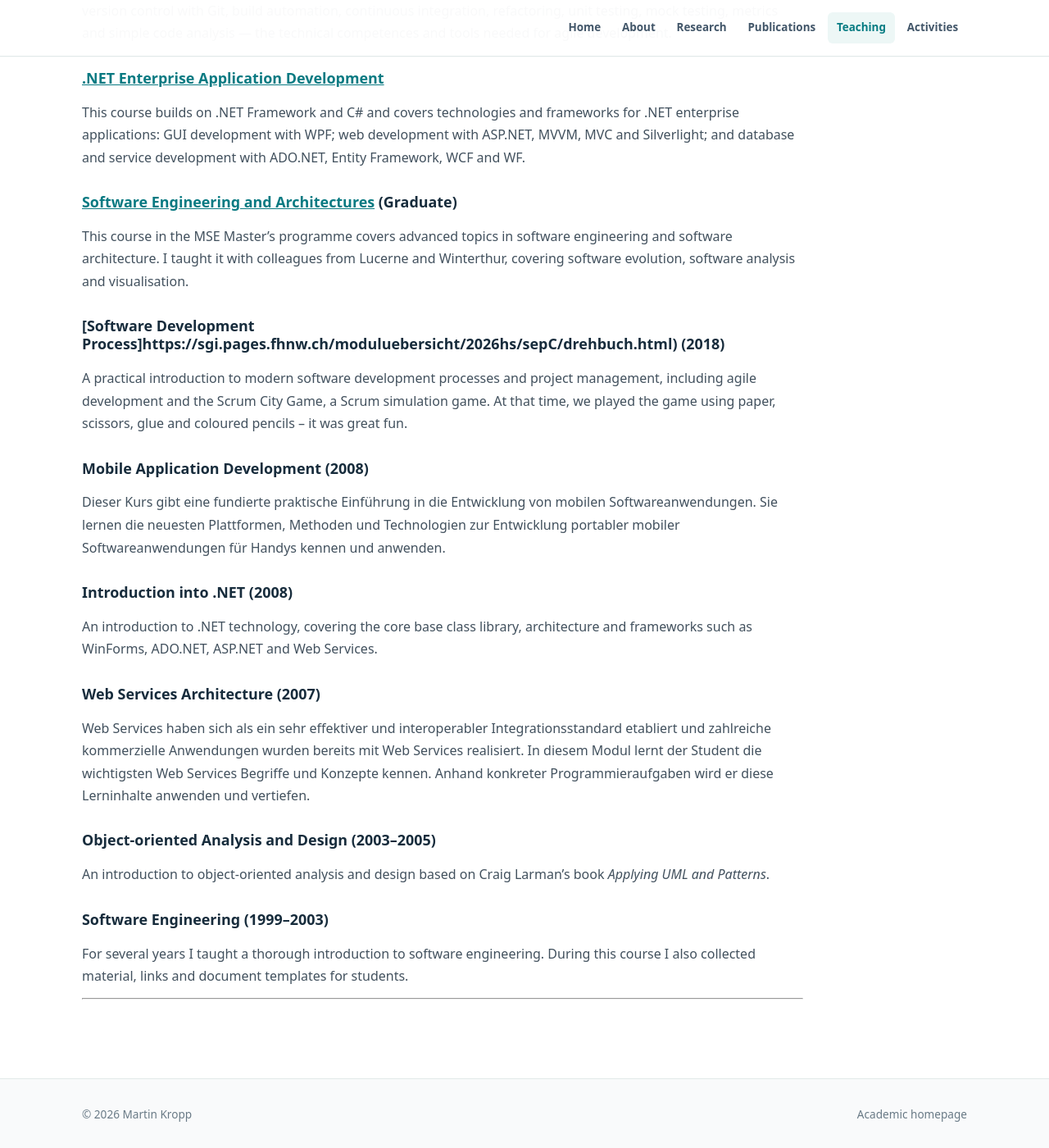
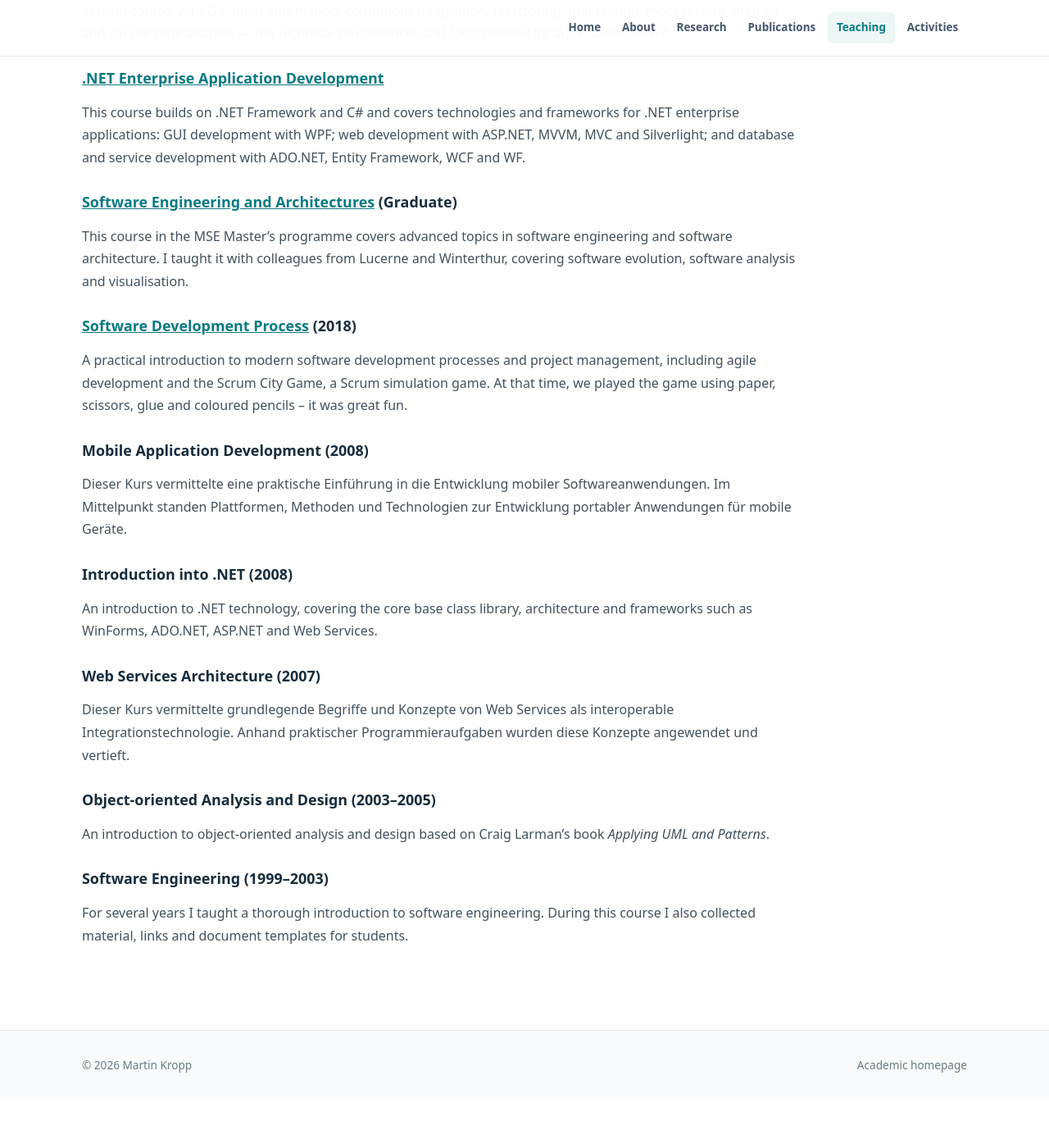
Before and after one commit to martinkropp/martinkropp.github.io, a Jekyll site: the page built from teaching.md, in a window 1280 px wide and 1400 px high, scrolled down 1022 px. Shown: the whole window at 82% size. Built offline with Jekyll 4.4.1, drawn with Linux system fonts in a browser that asks for light colours; after the commit the page ends 2363 px from its top, so only the background shows below that.

Commit message:
Fix Teaching link and update outdated former-course wording

```diff
--- a/teaching.md
+++ b/teaching.md
@@ -32,13 +32,13 @@ This course builds on .NET Framework and C# and covers technologies and framewor
 
 This course in the MSE Master's programme covers advanced topics in software engineering and software architecture. I taught it with colleagues from Lucerne and Winterthur, covering software evolution, software analysis and visualisation.
 
-### [Software Development Process]https://sgi.pages.fhnw.ch/moduluebersicht/2026hs/sepC/drehbuch.html) (2018)
+### [Software Development Process](https://sgi.pages.fhnw.ch/moduluebersicht/2026hs/sepC/drehbuch.html) (2018)
 
 A practical introduction to modern software development processes and project management, including agile development and the Scrum City Game, a Scrum simulation game. At that time, we played the game using paper, scissors, glue and coloured pencils – it was great fun.
 
 ### Mobile Application Development (2008)
 
-Dieser Kurs gibt eine fundierte praktische Einführung in die Entwicklung von mobilen Softwareanwendungen. Sie lernen die neuesten Plattformen, Methoden und Technologien zur Entwicklung portabler mobiler Softwareanwendungen für Handys kennen und anwenden.
+Dieser Kurs vermittelte eine praktische Einführung in die Entwicklung mobiler Softwareanwendungen. Im Mittelpunkt standen Plattformen, Methoden und Technologien zur Entwicklung portabler Anwendungen für mobile Geräte.
 
 ### Introduction into .NET (2008)
 
@@ -46,7 +46,7 @@ An introduction to .NET technology, covering the core base class library, archit
 
 ### Web Services Architecture (2007)
 
-Web Services haben sich als ein sehr effektiver und interoperabler Integrationsstandard etabliert und zahlreiche kommerzielle Anwendungen wurden bereits mit Web Services realisiert. In diesem Modul lernt der Student die wichtigsten Web Services Begriffe und Konzepte kennen. Anhand konkreter Programmieraufgaben wird er diese Lerninhalte anwenden und vertiefen.
+Dieser Kurs vermittelte grundlegende Begriffe und Konzepte von Web Services als interoperable Integrationstechnologie. Anhand praktischer Programmieraufgaben wurden diese Konzepte angewendet und vertieft.
 
 ### Object-oriented Analysis and Design (2003–2005)
 
@@ -55,5 +55,3 @@ An introduction to object-oriented analysis and design based on Craig Larman's b
 ### Software Engineering (1999–2003)
 
 For several years I taught a thorough introduction to software engineering. During this course I also collected material, links and document templates for students.
-
----
```
